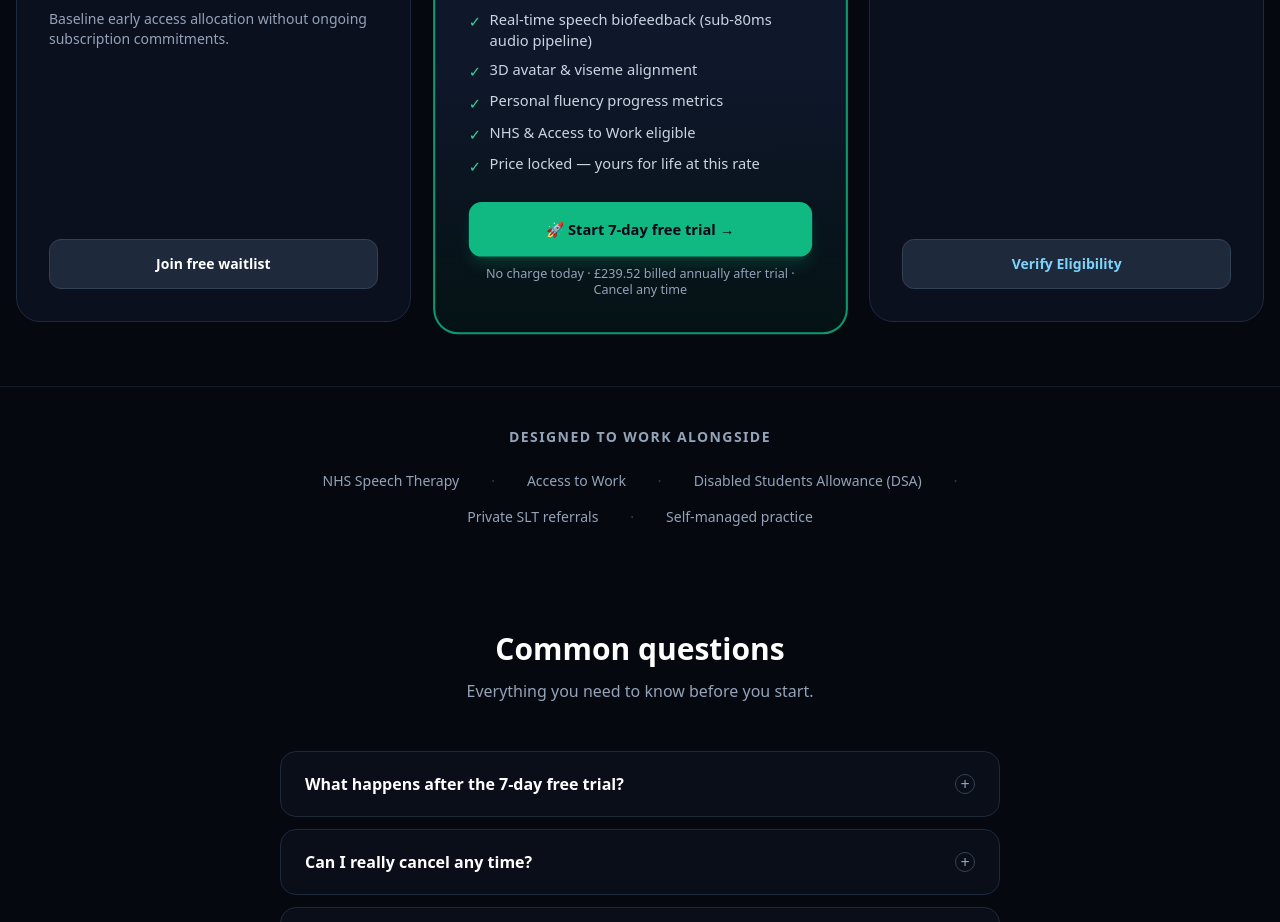
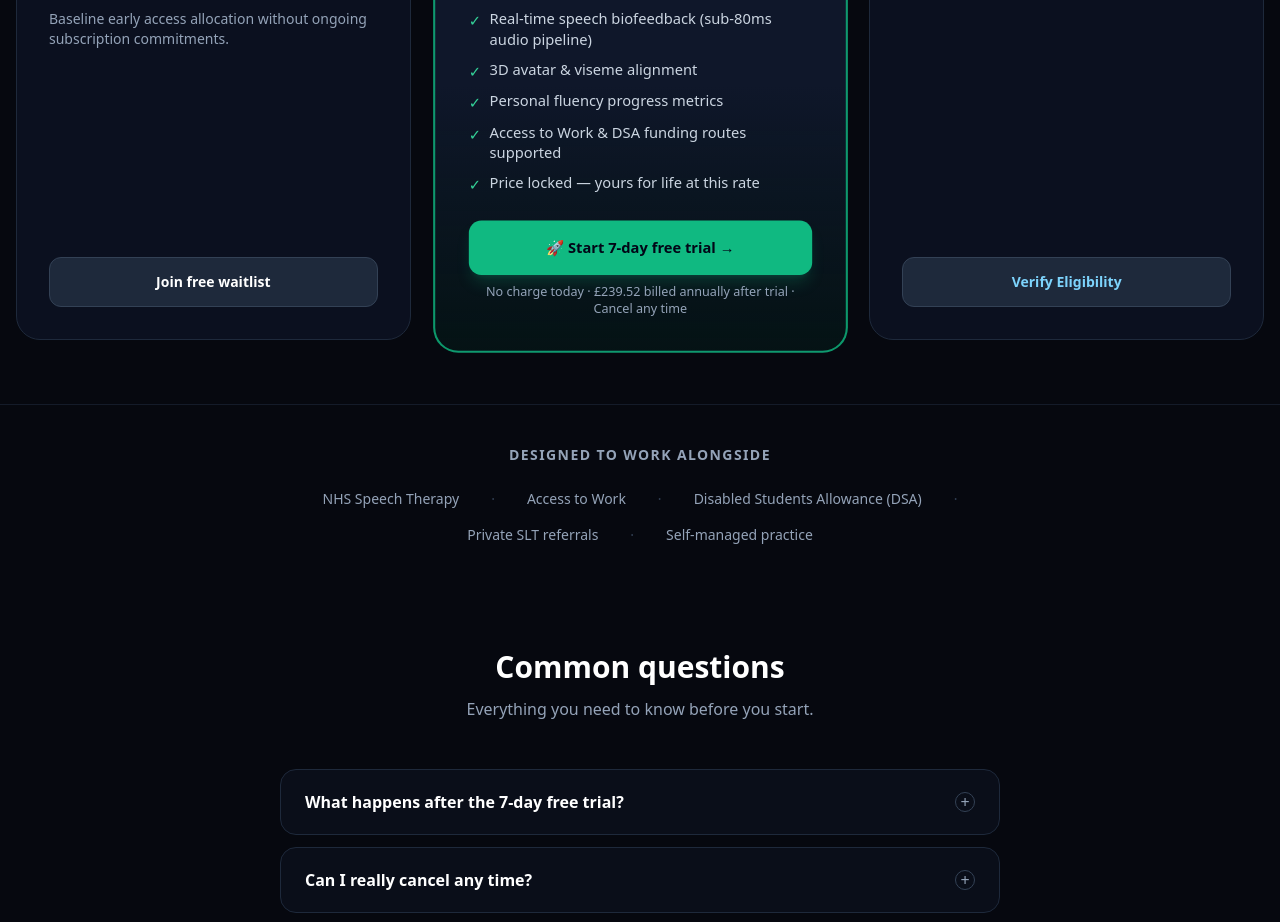
Before and after one commit to flowentechnologies/flowen-platform, a Next.js app: page /pricing in a window 1280 px wide. Shown: the part 1600-2522 px from the top of the page. Built offline with nearby package versions, Linux system fonts and the light colour scheme; no server answers.

Commit message:
Update eligibility description in Pricing component

```diff
--- a/src/components/Pricing.tsx
+++ b/src/components/Pricing.tsx
@@ -169,7 +169,7 @@ export default function PricingSection({ initialCycle = 'yearly' }: { initialCyc
               <li className="flex items-start gap-2"><span className="text-emerald-400 mt-0.5">✓</span>Real-time speech biofeedback (sub-80ms audio pipeline)</li>
               <li className="flex items-start gap-2"><span className="text-emerald-400 mt-0.5">✓</span>3D avatar & viseme alignment</li>
               <li className="flex items-start gap-2"><span className="text-emerald-400 mt-0.5">✓</span>Personal fluency progress metrics</li>
-              <li className="flex items-start gap-2"><span className="text-emerald-400 mt-0.5">✓</span>NHS & Access to Work eligible</li>
+              <li className="flex items-start gap-2"><span className="text-emerald-400 mt-0.5">✓</span>Access to Work & DSA funding routes supported</li>
               <li className="flex items-start gap-2"><span className="text-emerald-400 mt-0.5">✓</span>Price locked — yours for life at this rate</li>
             </ul>
           </div>
```
